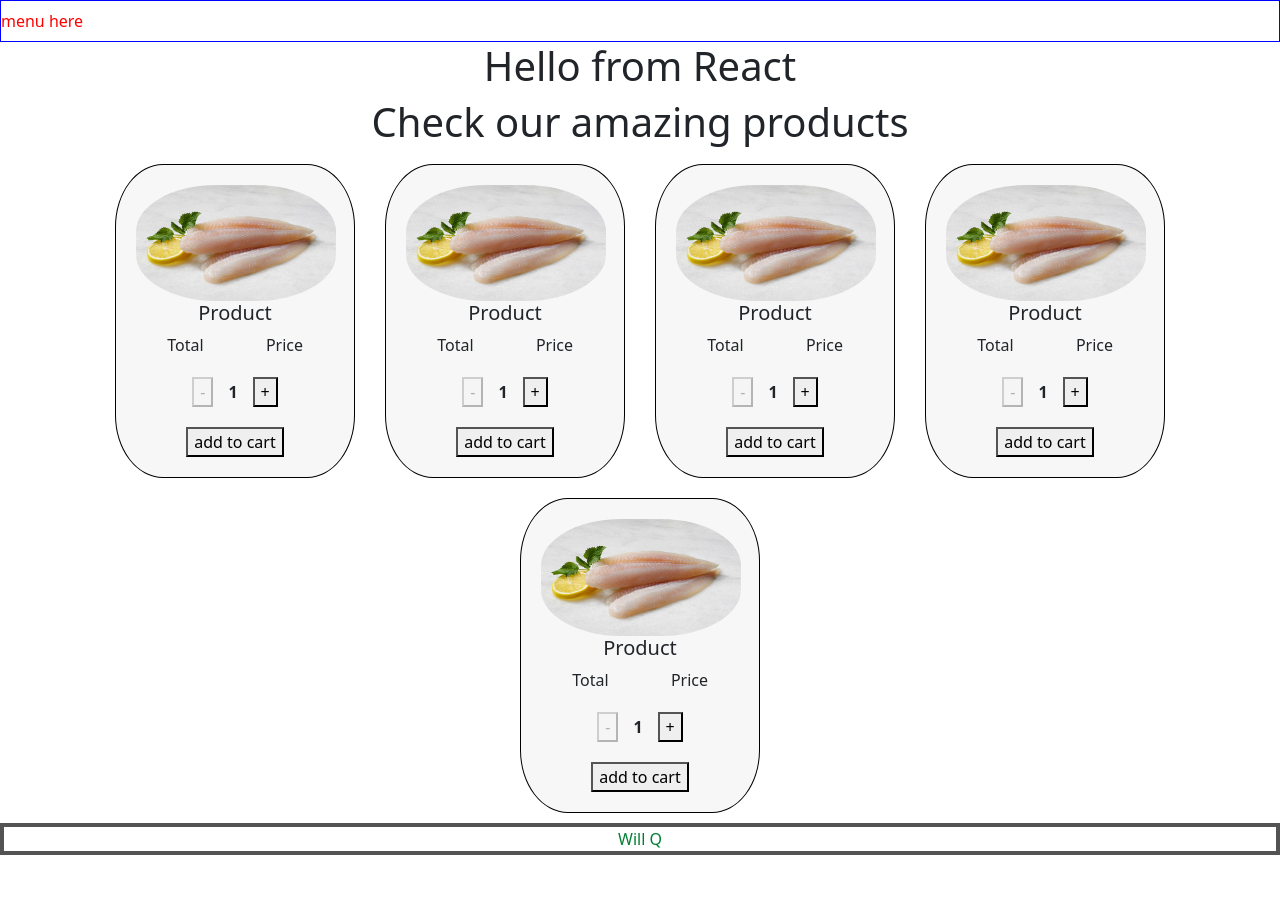
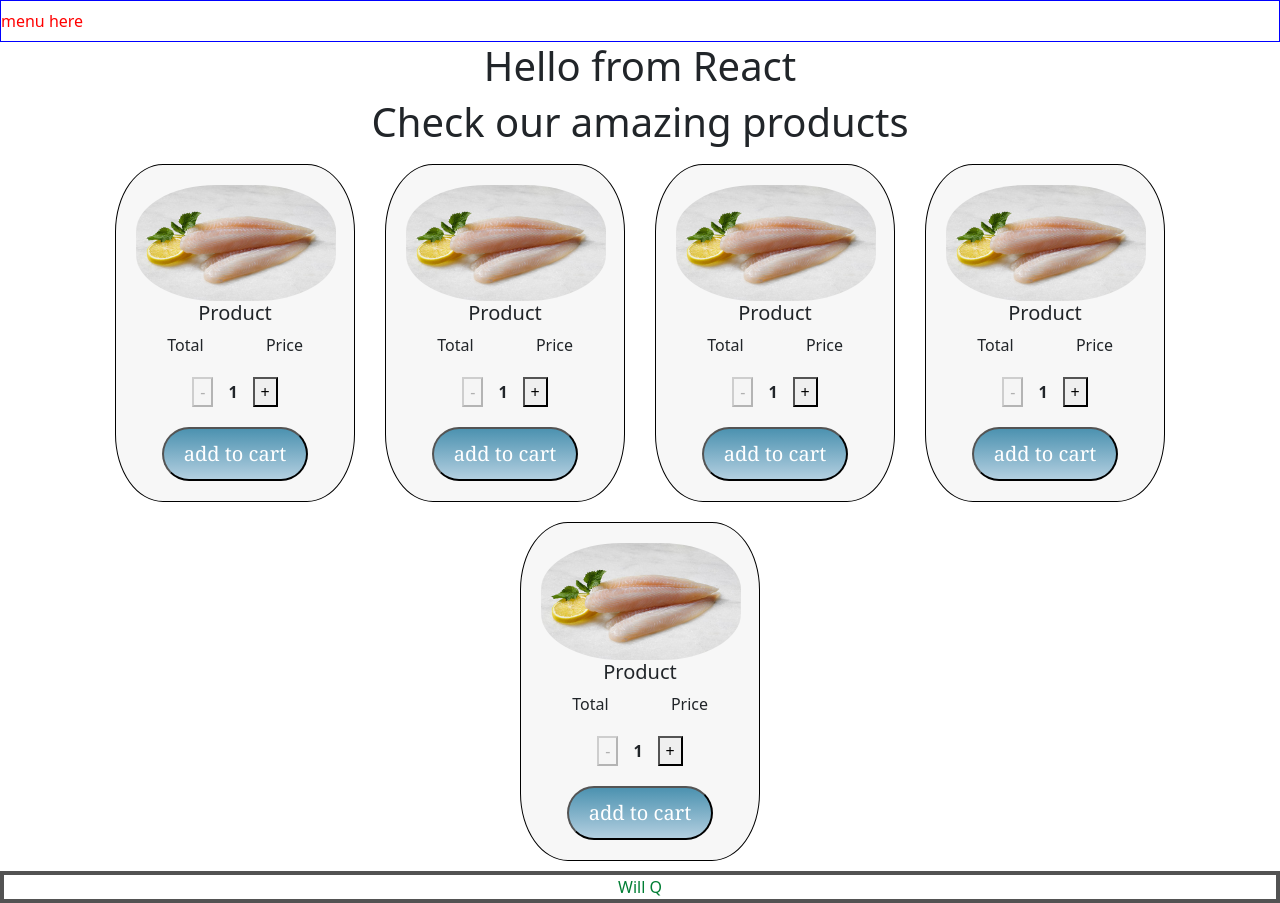
Before and after one commit to Will-Quinnan/f, a React (Create React App) app: page / in a window 1280 px wide. Before the commit the page ends 855 px from the top, so only its background shows below. Built offline with nearby package versions, Linux system fonts and the light colour scheme.

Commit message:
css button

```diff
--- a/src/components/product.css
+++ b/src/components/product.css
@@ -26,3 +26,29 @@
 .product button{
     margin-top: 20px;
 }
+.addbtn {
+    background: #4c92b0;
+    background-image: -webkit-linear-gradient(top, #4c92b0, #b3cfe0);
+    background-image: -moz-linear-gradient(top, #4c92b0, #b3cfe0);
+    background-image: -ms-linear-gradient(top, #4c92b0, #b3cfe0);
+    background-image: -o-linear-gradient(top, #4c92b0, #b3cfe0);
+    background-image: linear-gradient(to bottom, #4c92b0, #b3cfe0);
+    -webkit-border-radius: 28;
+    -moz-border-radius: 28;
+    border-radius: 28px;
+    font-family: Georgia;
+    color: #ffffff;
+    font-size: 20px;
+    padding: 10px 20px 10px 20px;
+    text-decoration: none;
+  }
+
+  .addbtn:hover {
+    background: #3cb0fd;
+    background-image: -webkit-linear-gradient(top, #3cb0fd, #3498db);
+    background-image: -moz-linear-gradient(top, #3cb0fd, #3498db);
+    background-image: -ms-linear-gradient(top, #3cb0fd, #3498db);
+    background-image: -o-linear-gradient(top, #3cb0fd, #3498db);
+    background-image: linear-gradient(to bottom, #3cb0fd, #3498db);
+    text-decoration: none;
+  }
--- a/src/components/product.jsx
+++ b/src/components/product.jsx
@@ -16,7 +16,7 @@ function Product() {
 
 
             <QuantityPicker></QuantityPicker>
-            <button >add to cart</button>
+            <button className="addbtn" >add to cart</button>
         </div>
     )
 };
```
